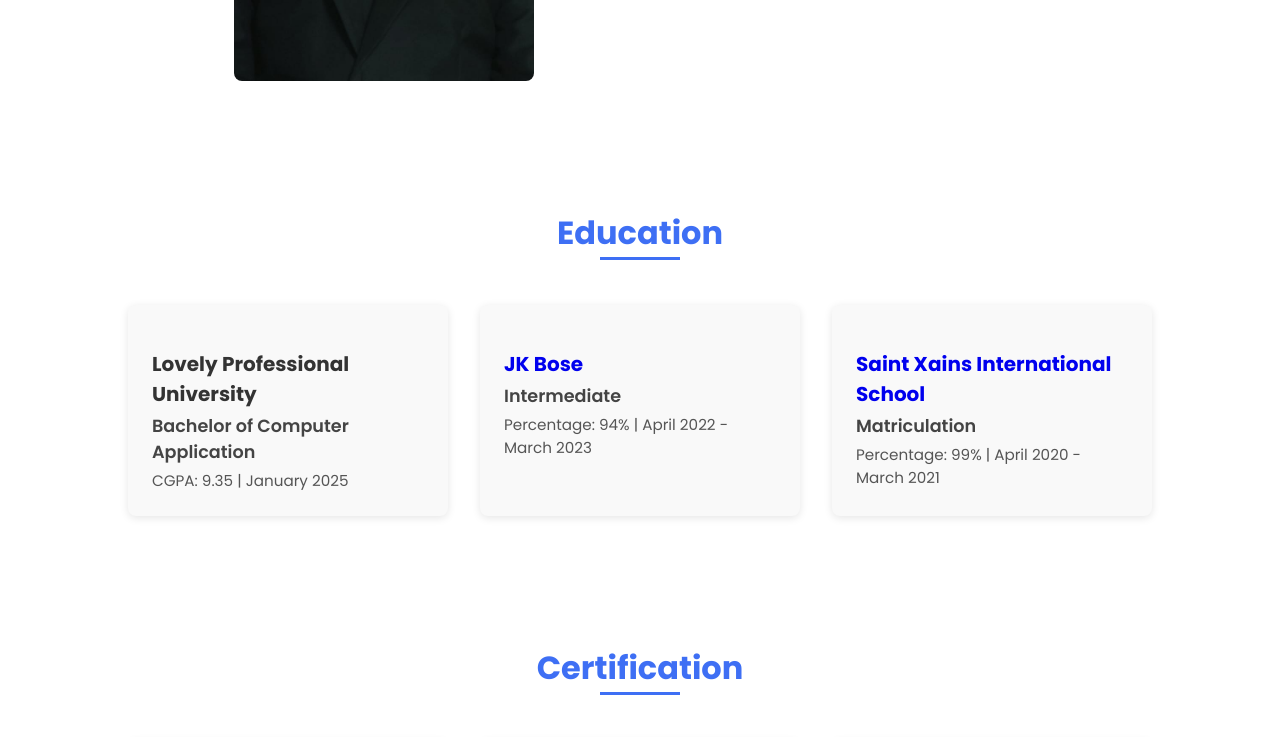
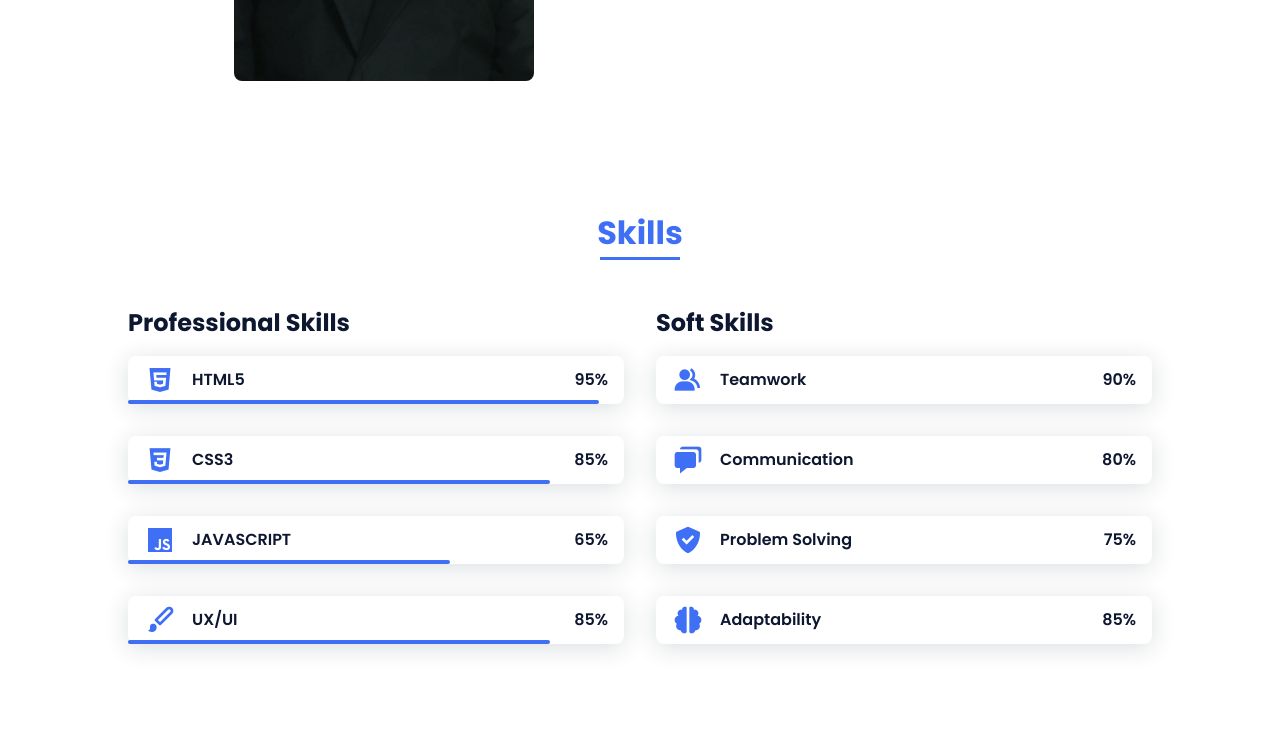
Before and after one commit to tahleel14/portfolio, a plain HTML site: page index.html in a window 1280 px wide. Shown: the part 1320-2057 px from the top of the page. Drawn offline with nearby package versions, Linux system fonts and the light colour scheme.

Commit message:
Update index.html

```diff
--- a/index.html
+++ b/index.html
@@ -86,31 +86,90 @@ I’m always looking to learn, collaborate, and create technology that makes a d
                     </div>
                 </div>
             </section>
+          <!--===== SKILLS =====-->
+<section class="skills section" id="skills">
+    <h2 class="section-title">Skills</h2>
 
-            <!--===== EDUCATION =====-->
-            <section class="education section" id="education">
-                <h2 class="section-title">Education</h2>
+    <div class="skills__container bd-grid">
+        <!-- Professional Skills -->
+        <div>
+            <h2 class="skills__subtitle">Professional Skills</h2>
+            <div class="skills__data">
+                <div class="skills__names">
+                    <i class='bx bxl-html5 skills__icon'></i>
+                    <span class="skills__name">HTML5</span>
+                </div>
+                <div class="skills__bar skills__html"></div>
+                <div><span class="skills__percentage">95%</span></div>
+            </div>
+            <div class="skills__data">
+                <div class="skills__names">
+                    <i class='bx bxl-css3 skills__icon'></i>
+                    <span class="skills__name">CSS3</span>
+                </div>
+                <div class="skills__bar skills__css"></div>
+                <div><span class="skills__percentage">85%</span></div>
+            </div>
+            <div class="skills__data">
+                <div class="skills__names">
+                    <i class='bx bxl-javascript skills__icon'></i>
+                    <span class="skills__name">JAVASCRIPT</span>
+                </div>
+                <div class="skills__bar skills__js"></div>
+                <div><span class="skills__percentage">65%</span></div>
+            </div>
+            <div class="skills__data">
+                <div class="skills__names">
+                    <i class='bx bxs-paint skills__icon'></i>
+                    <span class="skills__name">UX/UI</span>
+                </div>
+                <div class="skills__bar skills__ux"></div>
+                <div><span class="skills__percentage">85%</span></div>
+            </div>
+        </div>
 
-                <div class="education__container bd-grid">
-                    <div class="education__data">
-                        <h3 class="education__institution">Lovely Professional University</h3>
-                        <p class="education__degree">Bachelor of Computer Application</p>
-                        <p class="education__details">CGPA: 9.35 | January 2025</p>
-                    </div>
-                    <div class="education__data">
-                        <h3 class="education__institution"><a href="https://drive.google.com/file/d/11LxijXELpCd3cU2nw_7utI1oPc2AnLvA/view?usp=sharing/" target="_blank" rel="noopener noreferrer">JK Bose</a></h3>
+        <!-- Soft Skills -->
+        <div>
+            <h2 class="skills__subtitle">Soft Skills</h2>
+            <div class="skills__data">
+                <div class="skills__names">
+                    <i class='bx bxs-group skills__icon'></i>
+                    <span class="skills__name">Teamwork</span>
+                </div>
+                <div class="skills__bar skills__teamwork"></div>
+                <div><span class="skills__percentage">90%</span></div>
+            </div>
+            <div class="skills__data">
+                <div class="skills__names">
+                    <i class='bx bxs-chat skills__icon'></i>
+                    <span class="skills__name">Communication</span>
+                </div>
+                <div class="skills__bar skills__communication"></div>
+                <div><span class="skills__percentage">80%</span></div>
+            </div>
+            <div class="skills__data">
+                <div class="skills__names">
+                    <i class='bx bxs-check-shield skills__icon'></i>
+                    <span class="skills__name">Problem Solving</span>
+                </div>
+                <div class="skills__bar skills__problem-solving"></div>
+                <div><span class="skills__percentage">75%</span></div>
+            </div>
+            <div class="skills__data">
+                <div class="skills__names">
+                    <i class='bx bxs-brain skills__icon'></i>
+                    <span class="skills__name">Adaptability</span>
+                </div>
+                <div class="skills__bar skills__adaptability"></div>
+                <div><span class="skills__percentage">85%</span></div>
+            </div>
+        </div>
+    </div>
+</section>
 
-                        <p class="education__degree">Intermediate</p>
-                        <p class="education__details">Percentage: 94% | April 2022 - March 2023</p>
-                    </div>
-                    <div class="education__data">
-                        <h3 class="education__institution"><a href="https://drive.google.com/file/d/1ObhDA_yf144To3Q9TVf_ww9vTQTIOHRx/view?usp=sharing/" target="_blank" rel="noopener noreferrer">Saint Xains International School</a></h3>
 
-                        <p class="education__degree">Matriculation</p>
-                        <p class="education__details">Percentage: 99% | April 2020 - March 2021</p>
-                    </div>
-                </div>
-            </section>
+
+
 
             <!--===== CERTIFICATION =====-->
             <section class="certification section" id="certification">
@@ -151,67 +210,6 @@ I’m always looking to learn, collaborate, and create technology that makes a d
                 </div>
             </section>
 
-            <!--===== SKILLS =====-->
-            <section class="skills section" id="skills">
-                <h2 class="section-title">Skills</h2>
-
-                <div class="skills__container bd-grid">
-                    <div>
-                        <h2 class="skills__subtitle">Profesional Skills</h2>
-                        <p class="skills__text"></p>
-                        <div class="skills__data">
-                            <div class="skills__names">
-                                <i class='bx bxl-html5 skills__icon'></i>
-                                <span class="skills__name">HTML5</span>
-                            </div>
-                            <div class="skills__bar skills__html">
-
-                            </div>
-                            <div>
-                                <span class="skills__percentage">95%</span>
-                            </div>
-                        </div>
-                        <div class="skills__data">
-                            <div class="skills__names">
-                                <i class='bx bxl-css3 skills__icon'></i>
-                                <span class="skills__name">CSS3</span>
-                            </div>
-                            <div class="skills__bar skills__css">
-
-                            </div>
-                            <div>
-                                <span class="skills__percentage">85%</span>
-                            </div>
-                        </div>
-                        <div class="skills__data">
-                            <div class="skills__names">
-                                <i class='bx bxl-javascript skills__icon' ></i>
-                                <span class="skills__name">JAVASCRIPT</span>
-                            </div>
-                            <div class="skills__bar skills__js">
-
-                            </div>
-                            <div>
-                                <span class="skills__percentage">65%</span>
-                            </div>
-                        </div>
-                        <div class="skills__data">
-                            <div class="skills__names">
-                                <i class='bx bxs-paint skills__icon'></i>
-                                <span class="skills__name">UX/UI</span>
-                            </div>
-                            <div class="skills__bar skills__ux">
-
-                            </div>
-                            <div>
-                                <span class="skills__percentage">85%</span>
-                            </div>
-                        </div>
-                    </div>
-
-
-                </div>
-            </section>
 
             <!--===== WORK =====-->
             <section class="work section" id="work">
@@ -260,6 +258,30 @@ I’m always looking to learn, collaborate, and create technology that makes a d
         </div>
     </div>
 </section>
+              <!--===== EDUCATION =====-->
+            <section class="education section" id="education">
+                <h2 class="section-title">Education</h2>
+
+                <div class="education__container bd-grid">
+                    <div class="education__data">
+                        <h3 class="education__institution">Lovely Professional University</h3>
+                        <p class="education__degree">Bachelor of Computer Application</p>
+                        <p class="education__details">CGPA: 9.35 | January 2025</p>
+                    </div>
+                    <div class="education__data">
+                        <h3 class="education__institution"><a href="https://drive.google.com/file/d/11LxijXELpCd3cU2nw_7utI1oPc2AnLvA/view?usp=sharing/" target="_blank" rel="noopener noreferrer">JK Bose</a></h3>
+
+                        <p class="education__degree">Intermediate</p>
+                        <p class="education__details">Percentage: 94% | April 2022 - March 2023</p>
+                    </div>
+                    <div class="education__data">
+                        <h3 class="education__institution"><a href="https://drive.google.com/file/d/1ObhDA_yf144To3Q9TVf_ww9vTQTIOHRx/view?usp=sharing/" target="_blank" rel="noopener noreferrer">Saint Xains International School</a></h3>
+
+                        <p class="education__degree">Matriculation</p>
+                        <p class="education__details">Percentage: 99% | April 2020 - March 2021</p>
+                    </div>
+                </div>
+            </section>
 
 
 
```
